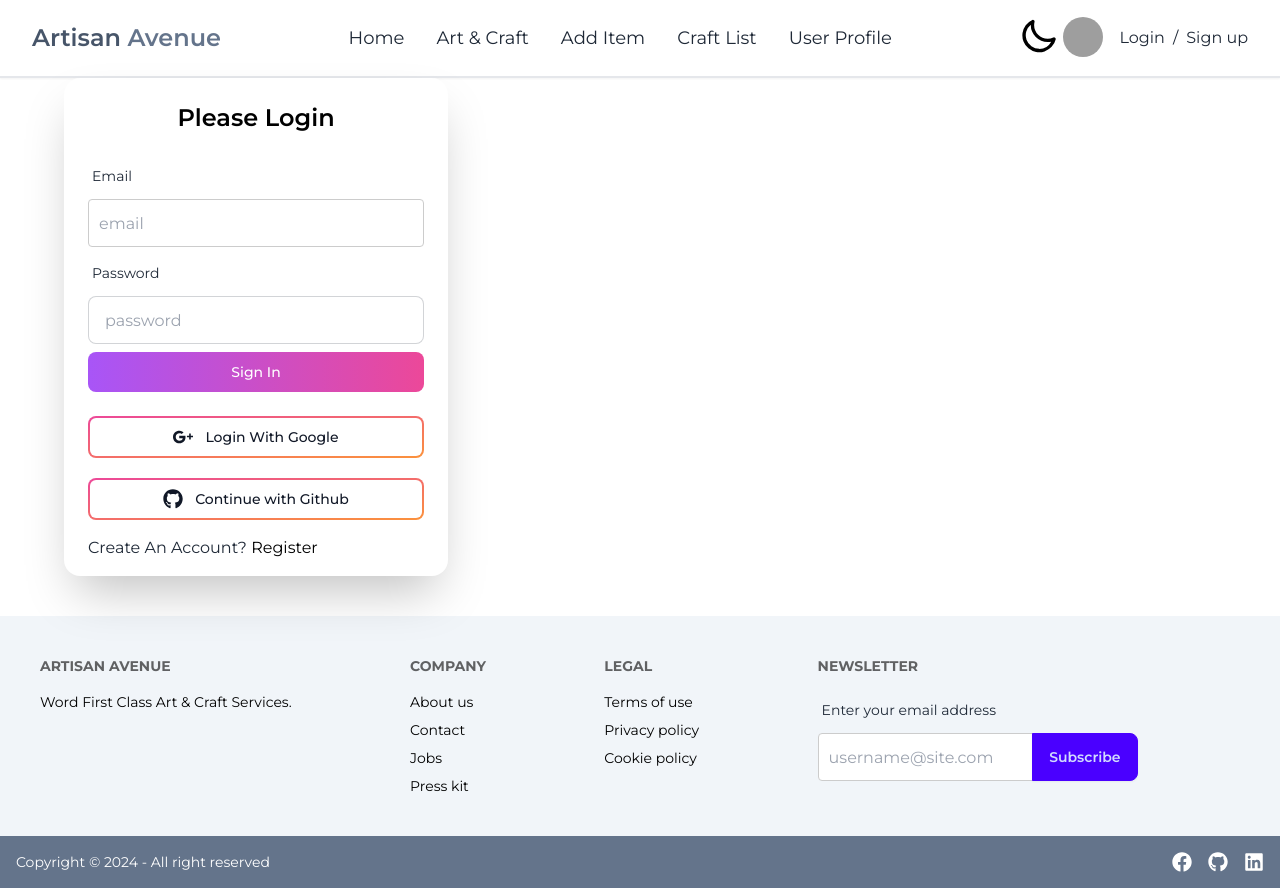
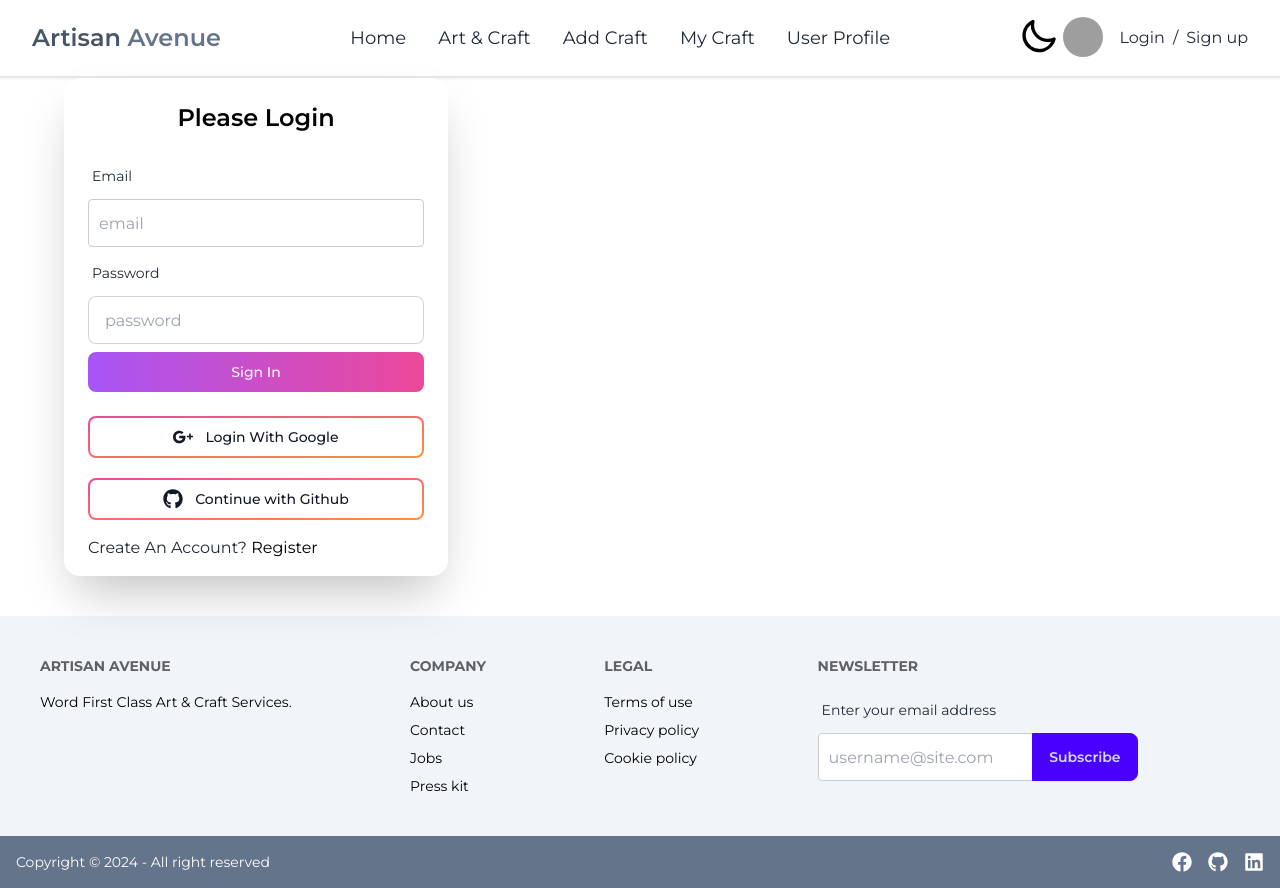
Before and after one commit to hasanali207/artisan-avenue-client-side, a React (Vite) app: page /login in a window 1280 px wide. Built offline with nearby package versions, Linux system fonts and the light colour scheme; no server answers; grey boxes are pictures that could not be loaded.

Commit message:
header login is conditional

```diff
--- a/src/components/Header.jsx
+++ b/src/components/Header.jsx
@@ -40,12 +40,12 @@ const Header = () => {
       </li>
       <li>
         <NavLink to="/AddItem" className="text-lg" href="">
-          Add Item
+          Add Craft
         </NavLink>
       </li>
       <li>
         <NavLink to="/CraftList" className="text-lg" href="">
-          Craft List
+          My Craft
         </NavLink>
       </li>
       <li>
@@ -57,7 +57,7 @@ const Header = () => {
   );
 
   return (
-    <div className="navbar px-4  lg:px-8  shadow-sm flex justify-between  items-center border-b-2 ">
+    <div className="navbar px-4 w-full lg:px-8  shadow-sm flex justify-between  items-center border-b-2 ">
       <div className="">
         <div className="dropdown z-50 ">
           <div tabIndex={0} role="button" className="btn btn-ghost lg:hidden">
@@ -138,7 +138,7 @@ const Header = () => {
           {user && (
             <ul
               tabIndex={0}
-              className="dropdown-content z-[10] menu p-2 shadow bg-base-100 rounded-box w-52"
+              className="dropdown-content  z-[10] menu p-2 shadow bg-base-100 rounded-box w-52"
             >
               <li>
                 <a>{user?.displayName}</a>
@@ -158,13 +158,18 @@ const Header = () => {
             <button>Logout</button>
           </Link> */}
 
-          <Link to="/login">
+         {
+          !user && (
+          <>
+            <Link to="/login">
             <button>Login</button>
           </Link>
           <span className="hidden lg:inline-block mx-2"> / </span>
           <Link to="/register">
             <button>Sign up</button>
-          </Link>
+          </Link></>
+          )
+         }
         </div>
       </div>
     </div>
```
Also changed, not shown: 1 other file (tests, documents, lock files or other folders).
